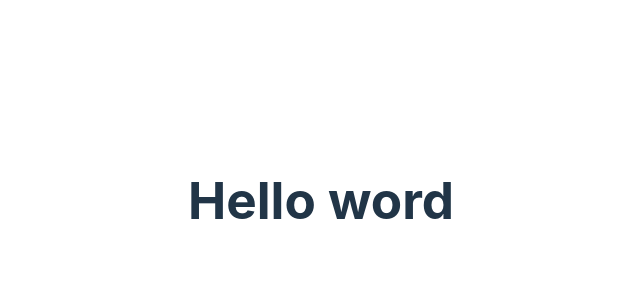
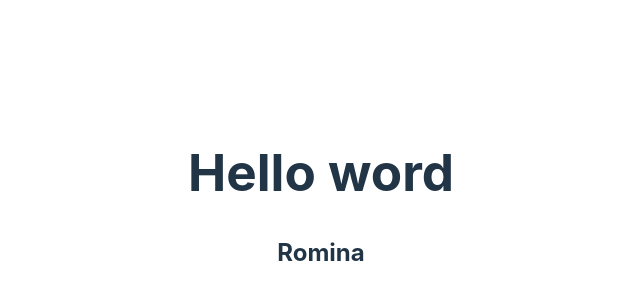
Before and after one commit to T1Scaynet/proyecto-prueba, a React (Vite) app: page / in a window 1280 px wide. Shown: the part 200-500 px from the top of the page, without its empty margins (319-959 px from the left). Built offline with nearby package versions, Linux system fonts and the light colour scheme.

Commit message:
feat: componente con mi nombre

```diff
--- a/src/App.jsx
+++ b/src/App.jsx
@@ -1,10 +1,12 @@
 import './App.css'
+import { Romina } from './components/Romina'
 
 function App() {
 
   return (
     <div className="App">
      <h1>Hello word</h1>
+     <Romina/>
     </div>
   )
 }
--- /dev/null
+++ b/src/components/Romina.jsx
@@ -0,0 +1,7 @@
+import React from 'react'
+
+export const Romina = () => {
+  return (
+    <h2>Romina</h2>
+  )
+}
```
